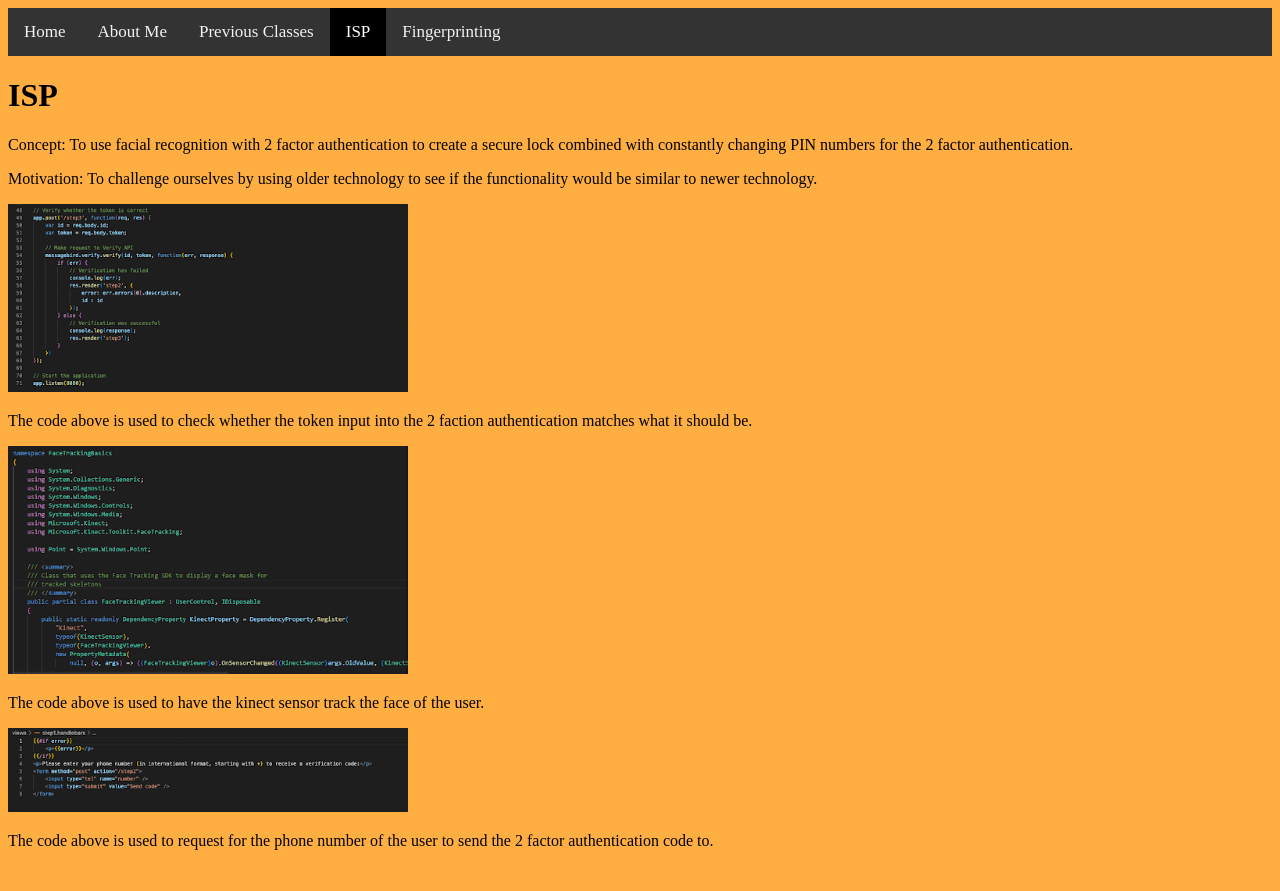
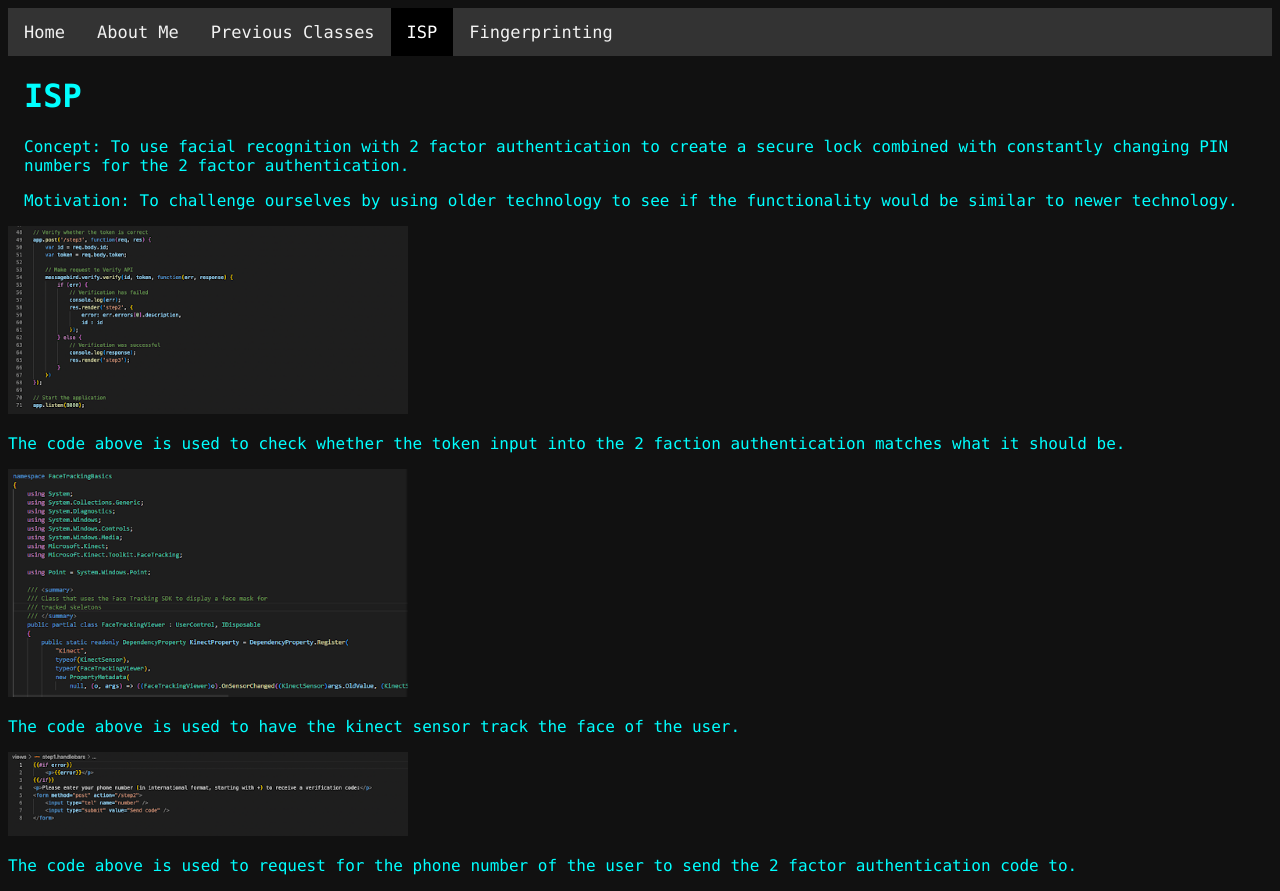
Before and after one commit to HengYiLee/Digital-Portfolio, a plain HTML site: page isp.html in a window 1280 px wide. Before the commit the page ends 866 px from the top, so only its background shows below. Drawn offline with Linux system fonts and the light colour scheme.

Commit message:
New color pallet

```diff
--- a/isp.html
+++ b/isp.html
@@ -17,7 +17,7 @@
       <a href="fingerprinting.html">Fingerprinting</a>
     </div>
 
-    <div class="pading-left: 16px">
+    <div style="padding-left:16px">
       <h1>ISP</h1>
       <p>Concept: To use facial recognition with 2 factor authentication to create a secure lock combined with constantly changing PIN numbers for the 2 factor authentication.</p>
       <p>Motivation: To challenge ourselves by using older technology to see if the functionality would be similar to newer technology.</p>
--- a/styles.css
+++ b/styles.css
@@ -1,5 +1,7 @@
 body {
-    background: #FFAE42;
+    background: #111;
+    font-family: Consolas, Courier, monospace;
+    color: #00ffff;
 }
 
 .animation {
@@ -13,7 +15,7 @@ body {
 }
 
 .animation h1 {
-    color: black;
+    color: #ffffff;
 }
 
 @keyframes animate {
```
